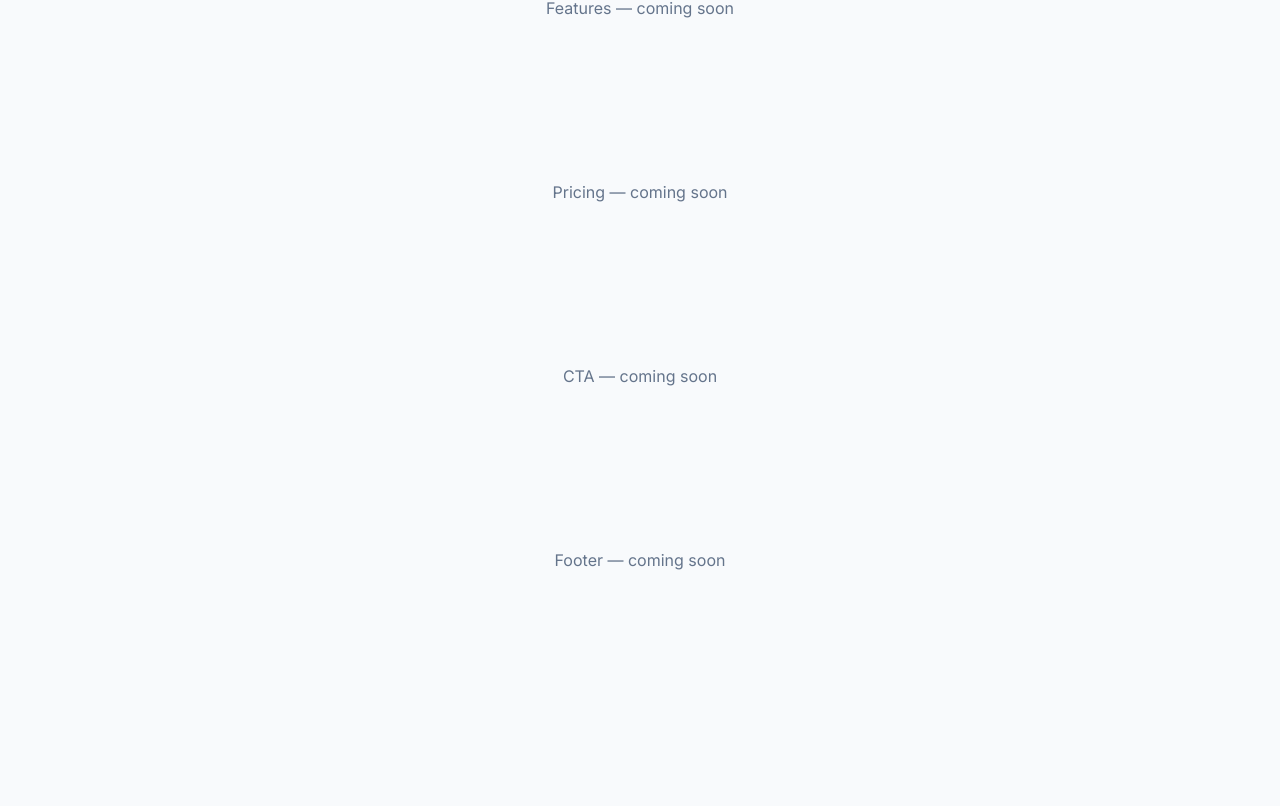
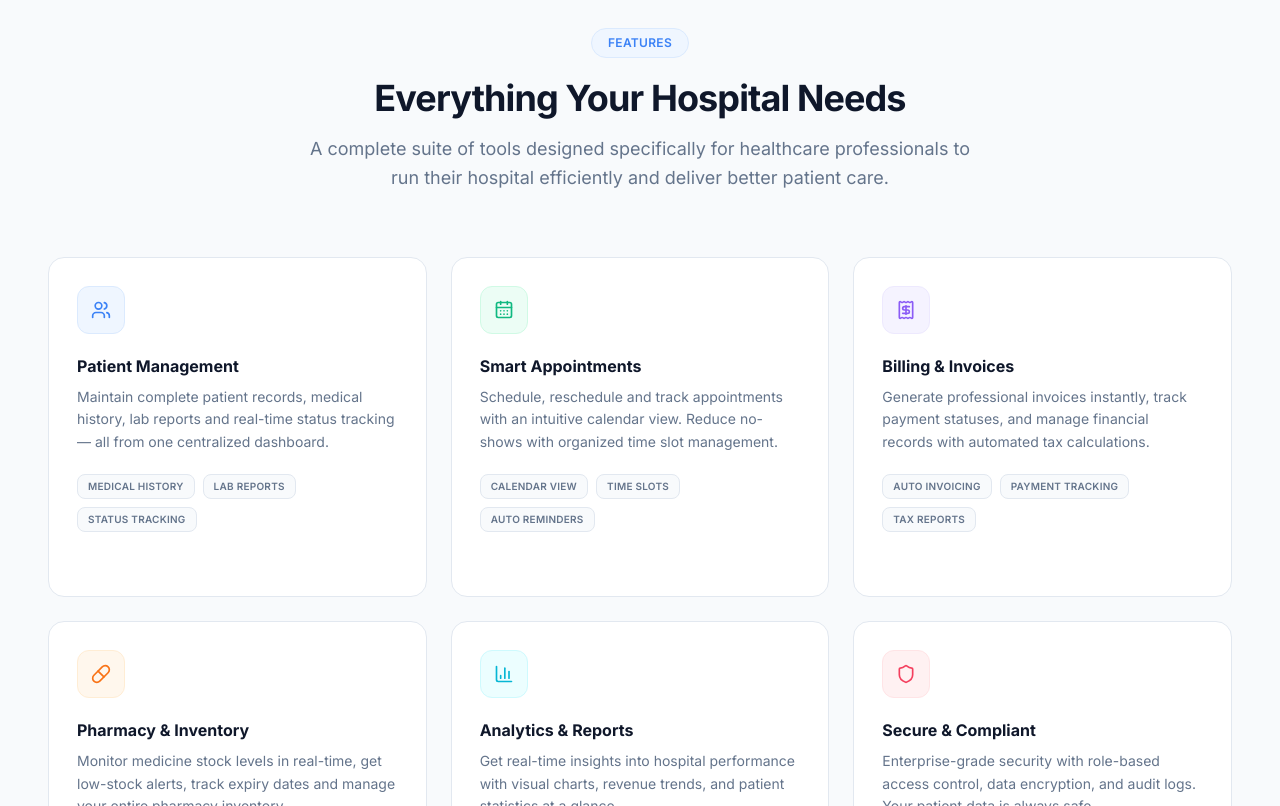
Before and after one commit to mbmugdho/hospital-management-system, a Next.js app: page / in a window 1280 px wide. Shown: the part 1234-2040 px from the top of the page. Before the commit the page ends 1886 px from the top, so only its background shows below. Built offline with nearby package versions, Linux system fonts and the light colour scheme.

Commit message:
Phase 1: Add Features section with 6 feature cards

```diff
--- a/src/components/landing/Features.tsx
+++ b/src/components/landing/Features.tsx
@@ -1,3 +1,217 @@
+import Container from '@/components/shared/Container'
+import {
+  Users,
+  CalendarDays,
+  Receipt,
+  Pill,
+  BarChart3,
+  Shield,
+  ArrowRight,
+} from 'lucide-react'
+
+const features = [
+  {
+    icon: Users,
+    color: 'bg-blue-50 text-[#3B82F6] border-blue-100',
+    hoverBorder: 'group-hover:border-blue-200',
+    title: 'Patient Management',
+    description:
+      'Maintain complete patient records, medical history, lab reports and real-time status tracking — all from one centralized dashboard.',
+    highlights: ['Medical History', 'Lab Reports', 'Status Tracking'],
+  },
+  {
+    icon: CalendarDays,
+    color: 'bg-emerald-50 text-[#10B981] border-emerald-100',
+    hoverBorder: 'group-hover:border-emerald-200',
+    title: 'Smart Appointments',
+    description:
+      'Schedule, reschedule and track appointments with an intuitive calendar view. Reduce no-shows with organized time slot management.',
+    highlights: ['Calendar View', 'Time Slots', 'Auto Reminders'],
+  },
+  {
+    icon: Receipt,
+    color: 'bg-violet-50 text-[#8B5CF6] border-violet-100',
+    hoverBorder: 'group-hover:border-violet-200',
+    title: 'Billing & Invoices',
+    description:
+      'Generate professional invoices instantly, track payment statuses, and manage financial records with automated tax calculations.',
+    highlights: ['Auto Invoicing', 'Payment Tracking', 'Tax Reports'],
+  },
+  {
+    icon: Pill,
+    color: 'bg-orange-50 text-[#F97316] border-orange-100',
+    hoverBorder: 'group-hover:border-orange-200',
+    title: 'Pharmacy & Inventory',
+    description:
+      'Monitor medicine stock levels in real-time, get low-stock alerts, track expiry dates and manage your entire pharmacy inventory.',
+    highlights: ['Stock Alerts', 'Expiry Tracking', 'Supplier Mgmt'],
+  },
+  {
+    icon: BarChart3,
+    color: 'bg-cyan-50 text-[#06B6D4] border-cyan-100',
+    hoverBorder: 'group-hover:border-cyan-200',
+    title: 'Analytics & Reports',
+    description:
+      'Get real-time insights into hospital performance with visual charts, revenue trends, and patient statistics at a glance.',
+    highlights: ['Revenue Charts', 'Patient Stats', 'Custom Reports'],
+  },
+  {
+    icon: Shield,
+    color: 'bg-rose-50 text-[#F43F5E] border-rose-100',
+    hoverBorder: 'group-hover:border-rose-200',
+    title: 'Secure & Compliant',
+    description:
+      'Enterprise-grade security with role-based access control, data encryption, and audit logs. Your patient data is always safe.',
+    highlights: ['Role-Based Access', 'Encryption', 'Audit Logs'],
+  },
+]
+
 export default function Features() {
-  return <section className="py-20 text-center text-[#64748B]">Features — coming soon</section>;
+  return (
+    <section id="features" className="py-20 lg:py-28 bg-[#F8FAFC]">
+      <Container>
+        {/* ── Section Header ── */}
+        <div className="text-center max-w-2xl mx-auto mb-16">
+          {/* Badge */}
+          <span
+            className="
+            inline-flex items-center gap-2
+            px-4 py-1.5
+            rounded-full
+            bg-blue-50 border border-blue-100
+            text-[#3B82F6] text-xs font-semibold
+            tracking-wide uppercase
+            mb-5
+          "
+          >
+            Features
+          </span>
+
+          {/* Heading */}
+          <h2
+            className="
+            text-3xl lg:text-4xl
+            font-bold text-[#0F172A]
+            tracking-tight
+            mb-4
+          "
+          >
+            Everything Your Hospital Needs
+          </h2>
+
+          {/* Subtext */}
+          <p
+            className="
+            text-[#64748B] text-lg
+            leading-relaxed
+          "
+          >
+            A complete suite of tools designed specifically for healthcare
+            professionals to run their hospital efficiently and deliver better
+            patient care.
+          </p>
+        </div>
+
+        {/* ── Feature Grid ── */}
+        <div className="grid sm:grid-cols-2 lg:grid-cols-3 gap-5 lg:gap-6">
+          {features.map((feature) => {
+            const Icon = feature.icon
+            return (
+              <div
+                key={feature.title}
+                className={`
+                  group
+                  bg-white
+                  rounded-2xl
+                  border border-[#E2E8F0]
+                  p-6 lg:p-7
+                  hover:shadow-xl hover:shadow-slate-100
+                  hover:-translate-y-1
+                  ${feature.hoverBorder}
+                  transition-all duration-300
+                  cursor-default
+                  flex flex-col
+                `}
+              >
+                {/* Icon */}
+                <div
+                  className={`
+                  w-12 h-12 rounded-xl
+                  ${feature.color}
+                  border
+                  flex items-center justify-center
+                  mb-5
+                  group-hover:scale-110
+                  transition-transform duration-300
+                `}
+                >
+                  <Icon className="w-5 h-5" />
+                </div>
+
+                {/* Title */}
+                <h3
+                  className="
+                  text-base font-bold
+                  text-[#0F172A]
+                  mb-2
+                "
+                >
+                  {feature.title}
+                </h3>
+
+                {/* Description */}
+                <p
+                  className="
+                  text-sm text-[#64748B]
+                  leading-relaxed
+                  mb-5
+                  flex-1
+                "
+                >
+                  {feature.description}
+                </p>
+
+                {/* Highlight Tags */}
+                <div className="flex flex-wrap gap-2 mb-4">
+                  {feature.highlights.map((tag) => (
+                    <span
+                      key={tag}
+                      className="
+                        px-2.5 py-1
+                        rounded-md
+                        bg-[#F8FAFC]
+                        border border-[#E2E8F0]
+                        text-[10px] font-semibold
+                        text-[#64748B]
+                        uppercase tracking-wide
+                      "
+                    >
+                      {tag}
+                    </span>
+                  ))}
+                </div>
+
+                {/* Learn More Link */}
+                <div
+                  className="
+                  flex items-center gap-1.5
+                  text-sm font-semibold
+                  text-[#3B82F6]
+                  opacity-0
+                  group-hover:opacity-100
+                  translate-y-1
+                  group-hover:translate-y-0
+                  transition-all duration-300
+                "
+                >
+                  Learn more
+                  <ArrowRight className="w-3.5 h-3.5" />
+                </div>
+              </div>
+            )
+          })}
+        </div>
+      </Container>
+    </section>
+  )
 }
```
